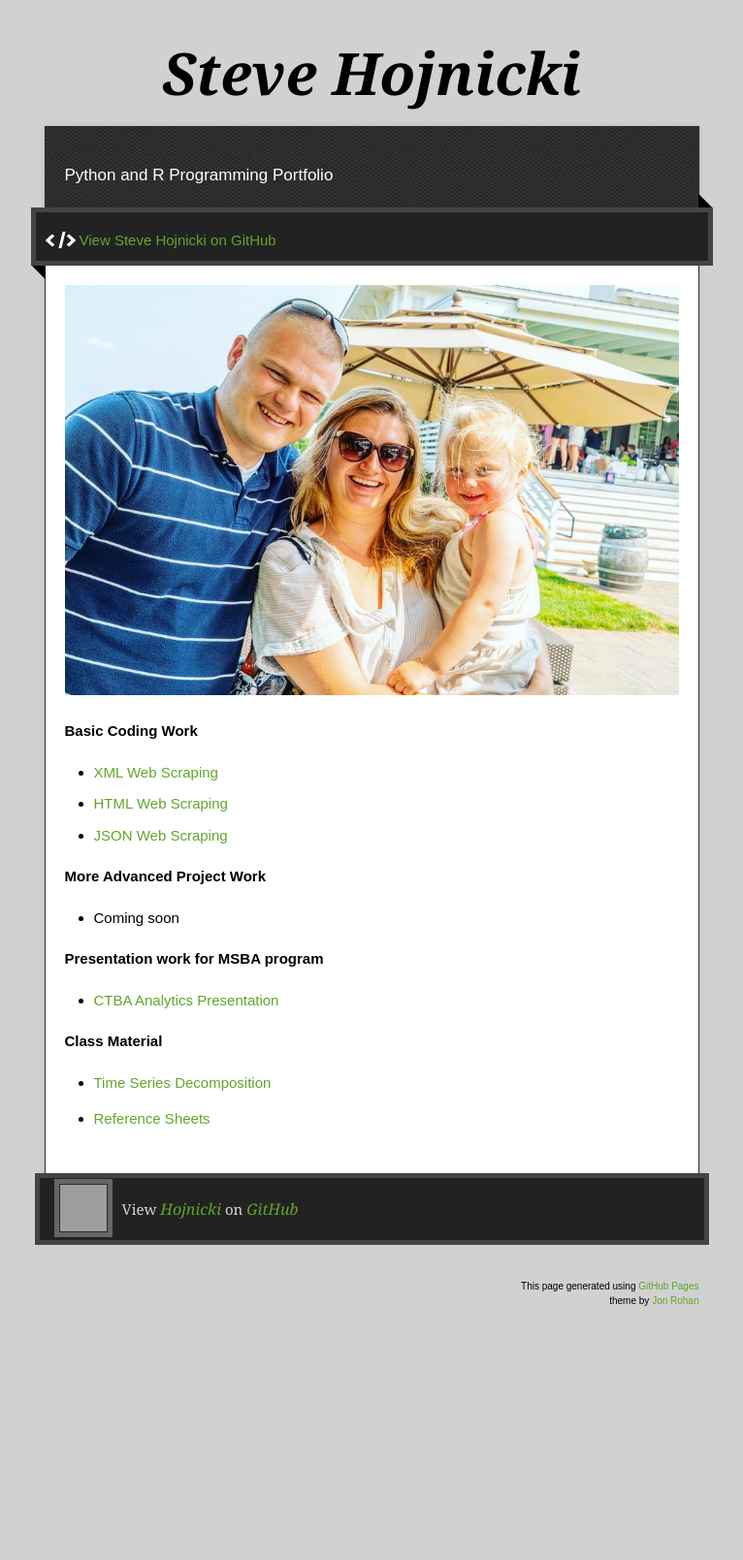
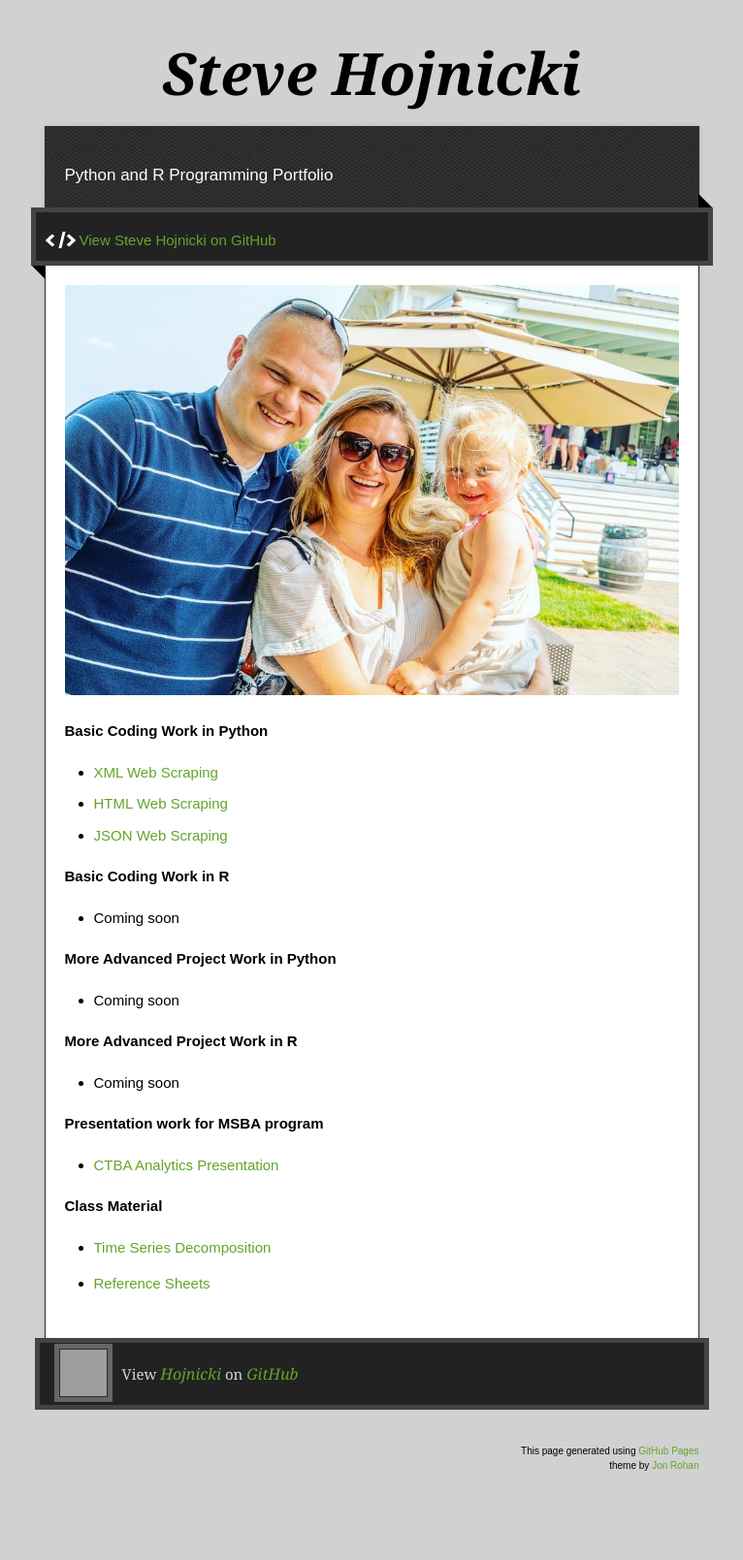
Before and after one commit to Hojnicki/hojnicki.github.io, a Jekyll site: the page built from index.md, in a window 1280 px wide. Shown: the whole page at 97% size, without its empty margins (257-1023 px from the left). Built offline with Jekyll 4.4.1, drawn with Linux system fonts in a browser that asks for light colours; our own code applies the rules of GitHub Pages for plain Markdown files; before the commit the page ends 1439 px from its top, so only the background shows below that; grey boxes are pictures that could not be loaded.

Commit message:
Update index.md

```diff
--- a/index.md
+++ b/index.md
@@ -5,19 +5,24 @@ description: Professional Portfolio: Python and R
 
 ![My Picture](/pics/family.jpg)
 
-<b> Basic Coding Work </b>
+<b> Basic Coding Work in Python </b>
 - [XML Web Scraping](https://github.com/Hojnicki/basiccoding/blob/master/xml_scrape.py)
 - [HTML Web Scraping](https://github.com/Hojnicki/basiccoding/blob/master/html_scrape.py)
 - [JSON Web Scraping](https://github.com/Hojnicki/basiccoding/blob/master/json_scrape.py)
 
-<b> More Advanced Project Work </b>
+<b> Basic Coding Work in R </b>
+- Coming soon
+
+<b> More Advanced Project Work in Python </b>
+- Coming soon
+
+<b> More Advanced Project Work in R </b>
 - Coming soon
 
 <b> Presentation work for MSBA program </b>
 
 - [CTBA Analytics Presentation](/CTBAAnalyticsPresentation/index.md)
 
-
 <b> Class Material </b>
 
 - [Time Series Decomposition](/timeseries/index.md)
```
